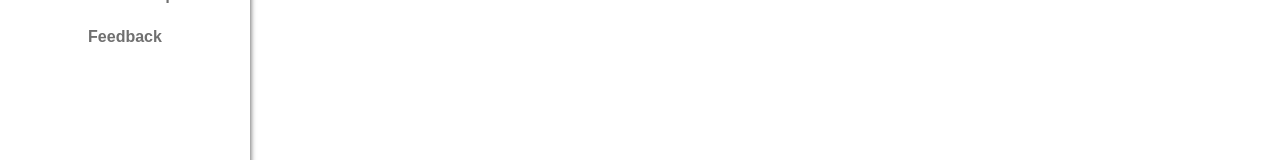
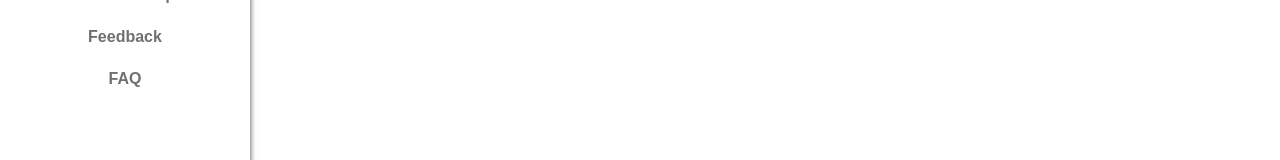
Before and after one commit to optimumpropertyfix/optimumpropertyfix, a React (Create React App) app in the folder opf/: page /admin in a window 1280 px wide. Shown: the part 369-529 px from the top of the page. Built offline with nearby package versions, Linux system fonts and the light colour scheme.

Commit message:
Adding FAQ page

```diff
--- a/opf/src/pages/AdminPage/AdminPage.js
+++ b/opf/src/pages/AdminPage/AdminPage.js
@@ -37,6 +37,14 @@ function AdminPage() {
         >
           Feedback
         </NavigationLink>
+        <NavigationLink
+          active_class="page_navigation_link_active"
+          className={"page_navigation_link"}
+          end
+          to="frequently_asked_questions"
+        >
+          FAQ
+        </NavigationLink>
       </Navigation>
       <header
         className={`${styles.header} page_header page_header page_helper_HeaderSection`}
--- /dev/null
+++ b/opf/src/pages/FrequentAskedQuestions/FrequentlyAskedQuestions.js
@@ -0,0 +1 @@
+//testing push onto branch :)
--- a/opf/src/pages/StudentPage/StudentPage.js
+++ b/opf/src/pages/StudentPage/StudentPage.js
@@ -36,6 +36,14 @@ function StudentPage() {
         >
           Feedback
         </NavigationLink>
+        <NavigationLink
+          active_class="page_navigation_link_active"
+          className={"page_navigation_link"}
+          end
+          to="frequently_asked_questions"
+        >
+          FAQ
+        </NavigationLink>
       </Navigation>
       <header
         className={`${styles.header} page_header page_header page_helper_HeaderSection`}
```
Also changed, not shown: opf/src/pages/FrequentAskedQuestions/FrequentlyAskedQuestion.module.css (added).
